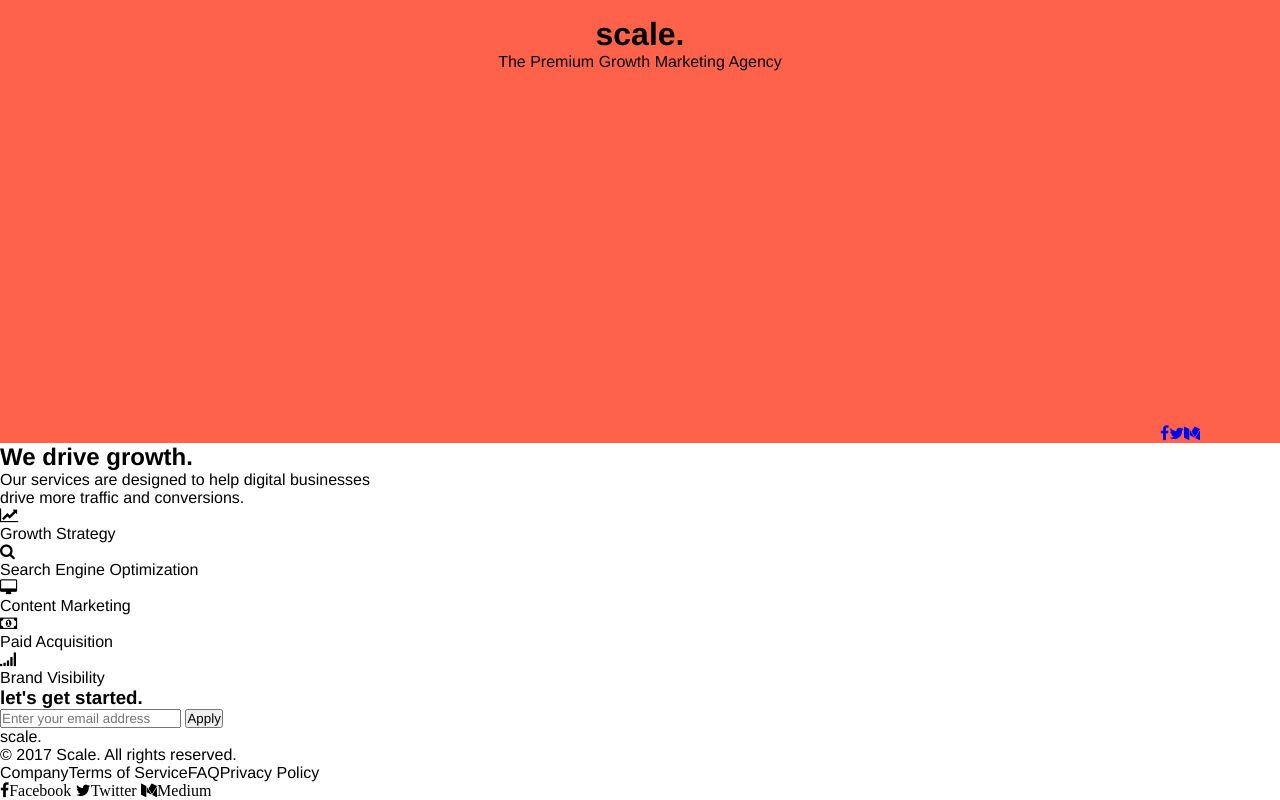
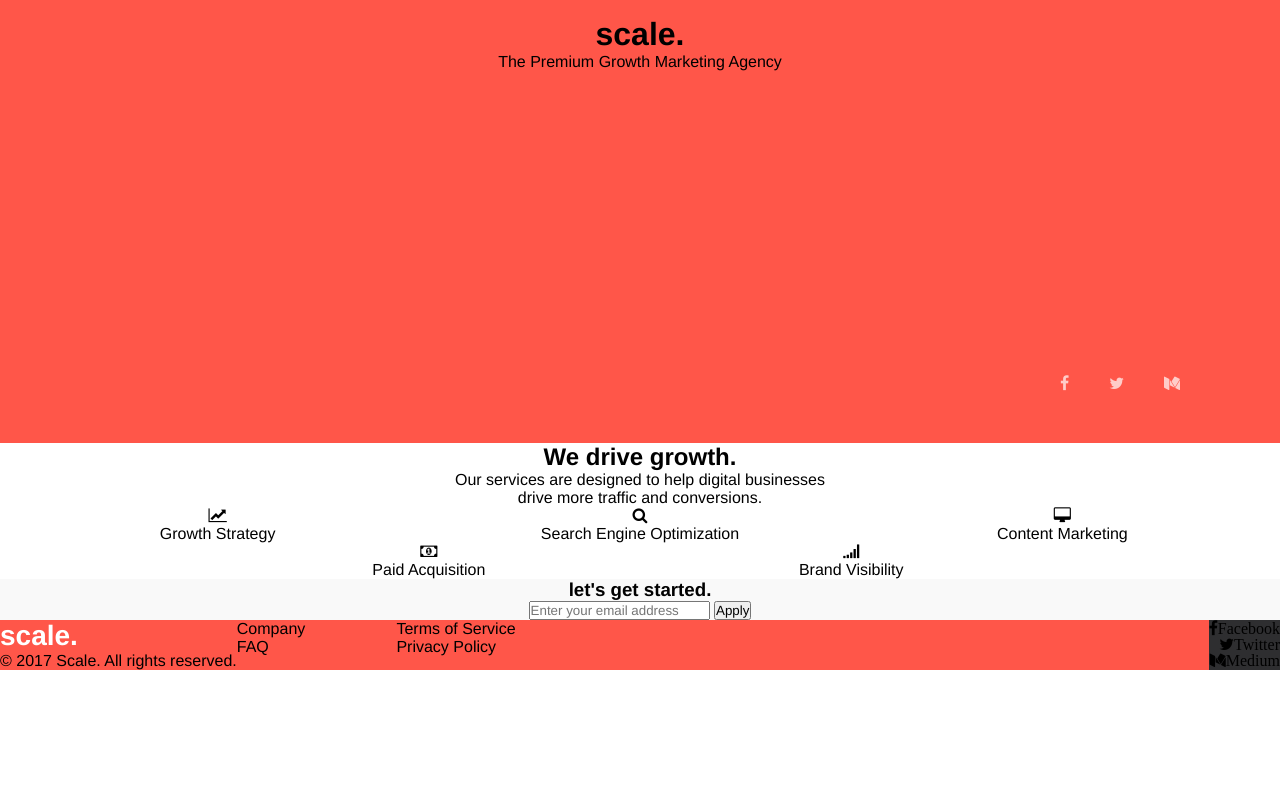
Before and after one commit to murkdev/homepage, a plain HTML site: page index.html in a window 1280 px wide. Shown: the part 357-1157 px from the top of the page. After the commit the page ends 1028 px from the top, so only its background shows below. Drawn offline with Linux system fonts and the light colour scheme.

Commit message:
Basic layout of the page and some styling

```diff
--- a/css/style.css
+++ b/css/style.css
@@ -3,6 +3,10 @@
 	padding: 0;
 	box-sizing: border-box;
 	font-family: "helvetica";
+}
+
+a {
+	text-decoration: none;
 }
 
 body, html {
@@ -12,7 +16,7 @@ body, html {
 
 header {
 	height: 100%;
-	background-color: #FF624A;
+	background-color: #FF5649;
 	background-size: cover;
 	display: flex;
 	justify-content: center;
@@ -43,3 +47,69 @@ ul {
 	justify-content: flex-end;
 	width: 100%;
 }
+
+.content_section, .submit_section {
+	text-align: center;
+}
+
+.table {
+	display: flex;
+	flex-wrap: wrap;
+	justify-content: center;
+}
+
+.card {
+	width: 33%;
+}
+
+.submit_section {
+	background-color: #F9F9F9;
+}
+
+footer {
+	display: flex;
+}
+
+.red_footer, .social_footer {
+	display: flex;
+	/*flex: 1;
+*/}
+
+.red_footer {
+	background-color: #FF5649;
+	width: 100%;
+
+}
+
+.social_footer {
+	background-color: #2E2E30;
+	align-items: flex-end;
+	flex-direction: column;
+}
+
+footer ul {
+	/*Already applied display:flex to all uls, therefore it's not needed to specify it here again*/
+	flex-wrap: wrap;
+}
+
+footer li {
+ width: 50%;
+}
+
+
+nav li {
+	padding: 20px 50px;
+}
+
+a.logo {
+	padding: 20px 0;
+	font-size: 28px;
+	font-weight: bold;
+	color: #fff;
+}
+
+div.socialmedia a {
+	padding: 50px 20px;
+	color: #fff;
+	opacity: .7;
+}
--- a/index.html
+++ b/index.html
@@ -12,7 +12,7 @@
 <a href="#" class="logo">scale.</a>
 <ul>
 <a href="#"><li>Company</li></a>
-<a href="#"><li>Apply</li></a>
+<a href="#" id="apply"><li>Apply</li></a>
 </ul>
 </nav>
 <div class="inner">
@@ -27,45 +27,46 @@
 </div>
 </header>
 
-<div>
+<div class="content_section">
 <h2>We drive growth.</h2>
 <p>Our services are designed to help digital businesses <br> drive more traffic and conversions.</p>
-<div>
-<div>
+<div class="table">
+<div class="card">
 	<i class="fa fa-line-chart"></i>
 	<p>Growth Strategy</p>
 	</div>
-	<div>
+	<div class="card">
 	<i class="fa fa-search"></i>
 	<p>Search Engine Optimization</p>
 	</div>
-	<div>
+	<div class="card">
 	<i class="fa fa-desktop"></i>
 	<p>Content Marketing</p>
 	</div>
-	<div>
+	<div class="card">
 	<i class="fa fa-money"></i>
 	<p>Paid Acquisition</p>
 	</div>
-	<div>
+	<div class="card">
 	<i class="fa fa-signal"></i>
 	<p>Brand Visibility</p>
 	</div>
 </div>
+</div>
 
-<div>
+<div class="submit_section">
 <h3>let's get started.</h3>
 <input type="email" name="email" placeholder="Enter your email address">
 <button type="submit">Apply</button>
 </div>
-</div>
 
 <footer>
-	<div>
-	<div>
-		<p>scale.</p>
+	<div class="red_footer">
+	<div class="footer_logo">
+		<a href="#" class="logo">scale.</a>
 		<p>&copy; 2017 Scale. All rights reserved.</p>
-		<div>
+		</div>
+		<div class="footer_links">
 			<ul>
 				<li>Company</li>
 				<li>Terms of Service</li>
@@ -79,7 +80,6 @@
 		<i class="fa fa-twitter">Twitter</i>
 		<i class="fa fa-medium">Medium</i>
 	</div>
-	</div>
 
 </footer>
 </body>
```
